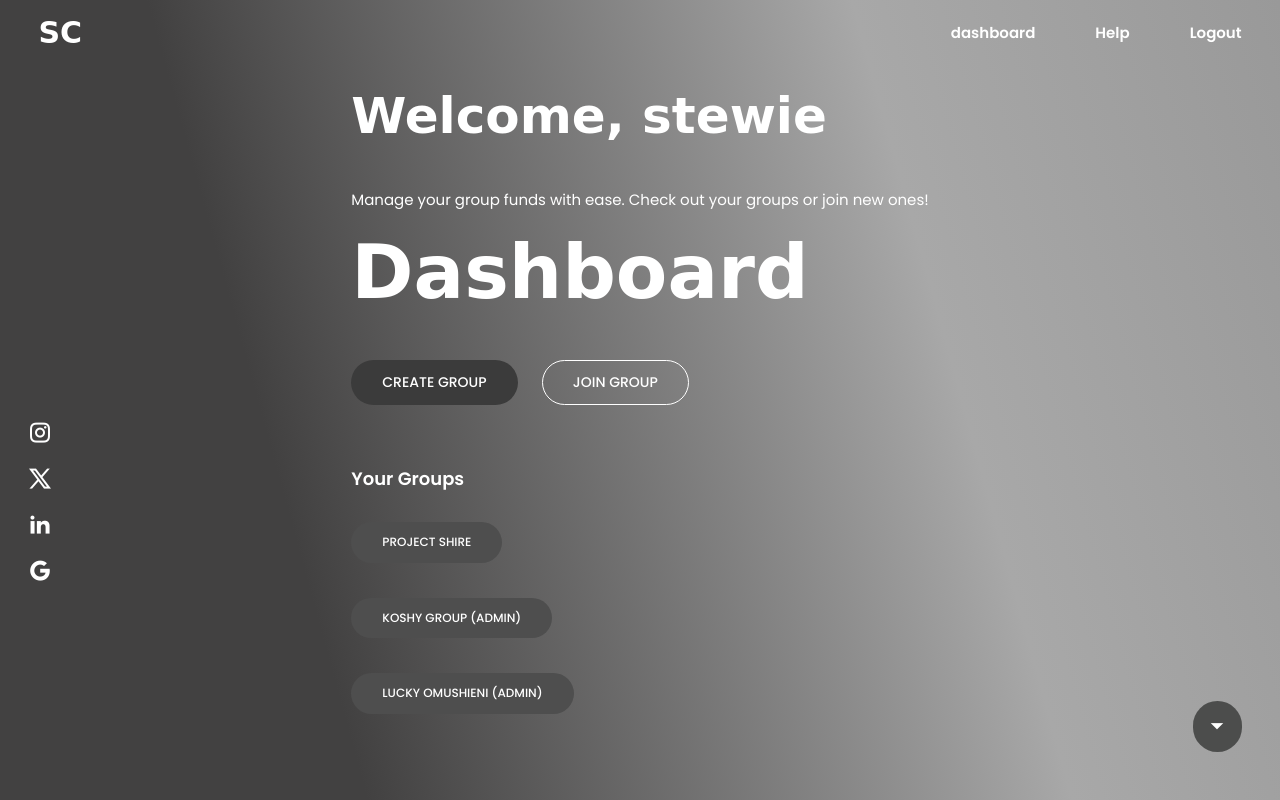
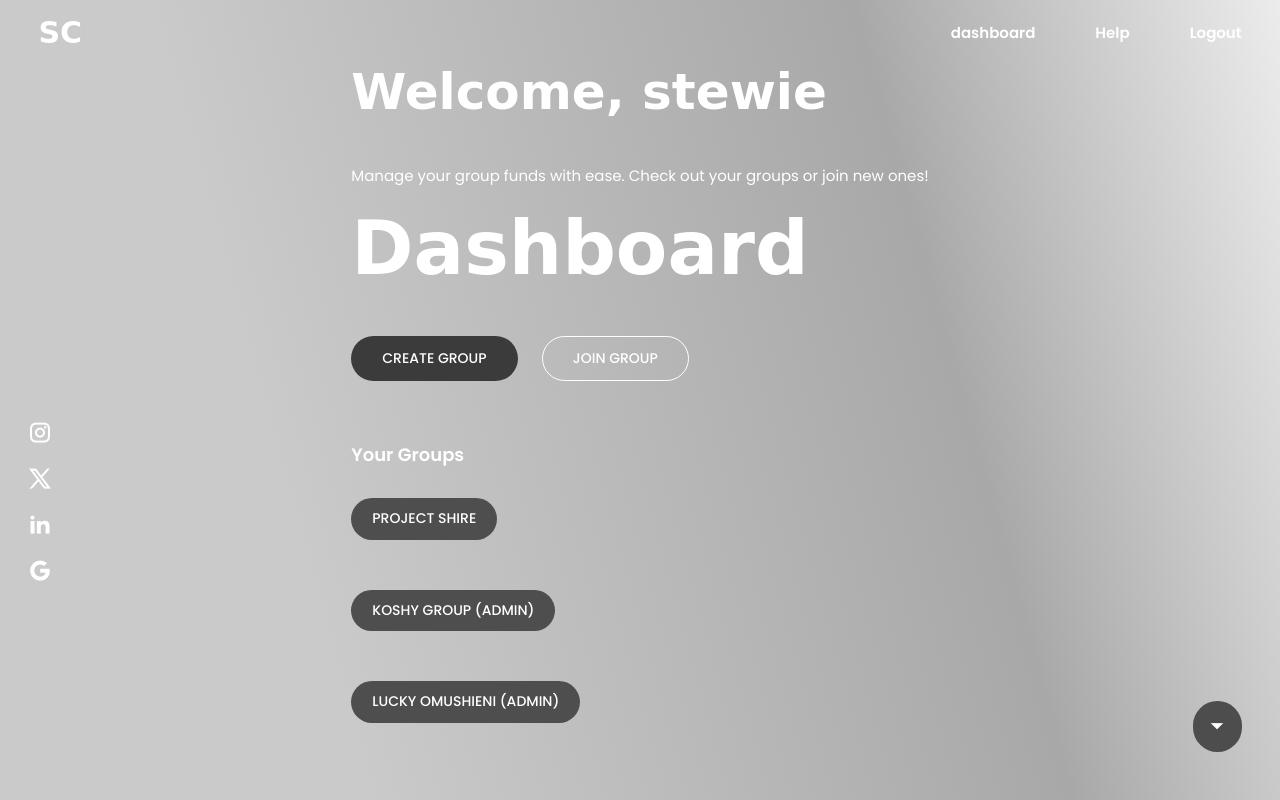
Before and after one commit to StewieC/projectshire1, a Django app: page / in a window 1280 px wide. Run offline with Django 5.2, Linux system fonts and the light colour scheme; a user stored in the database is signed in; data comes from the database, SQL or seed files in the repository; some libraries are stand-ins or nearby versions.

Commit message:
Update hero section background gradient and button styles for improved aesthetics and usability

```diff
--- a/contributions/static/css/style.css
+++ b/contributions/static/css/style.css
@@ -62,7 +62,7 @@ header {
     height: 100%;
     width: 100%;
     min-height: 100vh;
-    background: linear-gradient(254.59deg, #999999 0%, #a8a8a8 28.53%, #424141 75.52%);
+    background: linear-gradient(254.59deg, #ececec 0%, #a8a8a8 28.53%, #cacaca 75.52%);
     display: flex; /* Switch to Flexbox for easier centering */
     flex-direction: column; /* Stack items vertically */
     justify-content: center; /* Center content vertically */
@@ -138,27 +138,30 @@ section{
     margin-bottom: 20px;
 }
 
-/* Adjust button size */
-.hero-text li.group-items a {
-    display: inline-block;
-    width: auto; /* Let the width adapt to the content */
-    margin-bottom: 15px; /* Space between buttons */
-    color: white;
-    background: #4e4e4e;
-    border: 1px solid transparent;
-    padding: 12px 30px; /* Reduce padding for a smaller button */
-    line-height: 1.2; /* Keep a compact line height */
-    font-size: 12px; /* Slightly reduce font size */
-    font-weight: 500;
-    border-radius: 25px; /* Maintain rounded appearance */
-    text-transform: uppercase;
-    transition: all 0.55s ease;
+.hero-text li.group-items {
+    list-style: none; /* Remove bullet points */
+    margin-bottom: 10px; /* Space between buttons */
 }
 
-.hero-text li.group-items a:hover{
-    background: transparent;
-    border: 1px solid white;
-    transform: translate(8px);
+/* Adjust button size */
+.hero-text li.group-items a.group-button {
+    display: inline-block;
+    background: #4e4e4e;  /* Same as "Create Group" */
+    color: white;
+    padding: 10px 20px;
+    border-radius: 25px;
+    font-weight: 500;
+    text-transform: uppercase;
+    text-align: center;
+    text-decoration: none; /* Remove underline */
+    border: 1px solid transparent;
+    transition: all 0.3s ease;
+}
+
+.group-button:hover {
+    background: white;
+    color: #4e4e4e;
+    border: 1px solid #4e4e4e;
 }
 
 .hero-text a:hover{
```
